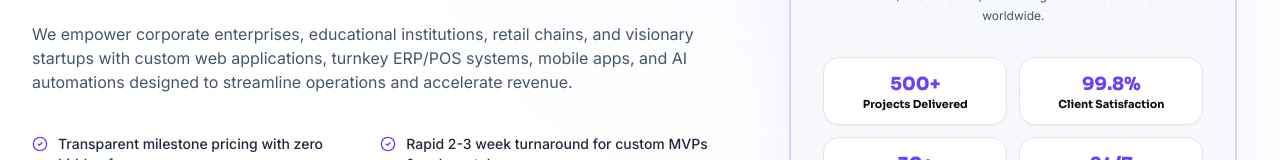
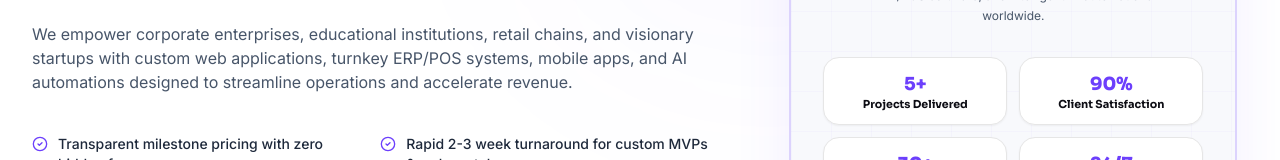
Before and after one commit to nimradeveloper812-collab/NimraDev-Labs-My-Company-, a React (Vite) app: page / in a window 1280 px wide. Shown: the part 1448-1608 px from the top of the page. Built offline with nearby package versions, Linux system fonts and the light colour scheme.

Commit message:
Update stats: replace 500+ with 5+ and 99.8% with 90%

```diff
--- a/src/components/sections/About.jsx
+++ b/src/components/sections/About.jsx
@@ -36,8 +36,8 @@ const checklist = [
 ];
 
 const achievements = [
-  { count: '500+', title: 'Projects Delivered', desc: 'Across Pakistan, UK, UAE & USA' },
-  { count: '99.8%', title: 'Client Satisfaction', desc: 'Long-term corporate partnerships' },
+  { count: '5+', title: 'Projects Delivered', desc: 'Across Pakistan, UK, UAE & USA' },
+  { count: '90%', title: 'Client Satisfaction', desc: 'Long-term corporate partnerships' },
   { count: '30+', title: 'Engineers & Tech Experts', desc: 'Full-stack, AI, Mobile & UI/UX' },
   { count: '24/7', title: 'Technical Support', desc: 'Real-time monitoring & maintenance' }
 ];
--- a/src/components/sections/Hero.jsx
+++ b/src/components/sections/Hero.jsx
@@ -31,8 +31,8 @@ const bannerServices = [
 ];
 
 const keyStats = [
-  { value: '500+', label: 'Delivered Projects', sub: 'Global & Pakistan Delivery' },
-  { value: '99.8%', label: 'Client Satisfaction', sub: 'Verified 5-Star Reviews' },
+  { value: '5+', label: 'Delivered Projects', sub: 'Global & Pakistan Delivery' },
+  { value: '90%', label: 'Client Satisfaction', sub: 'Verified 5-Star Reviews' },
   { value: '2-3 Wks', label: 'Rapid Turnaround', sub: 'Agile MVP & Production Sprints' },
   { value: '24/7', label: 'Dedicated Support', sub: 'Direct Engineering SLA' },
 ];
```
